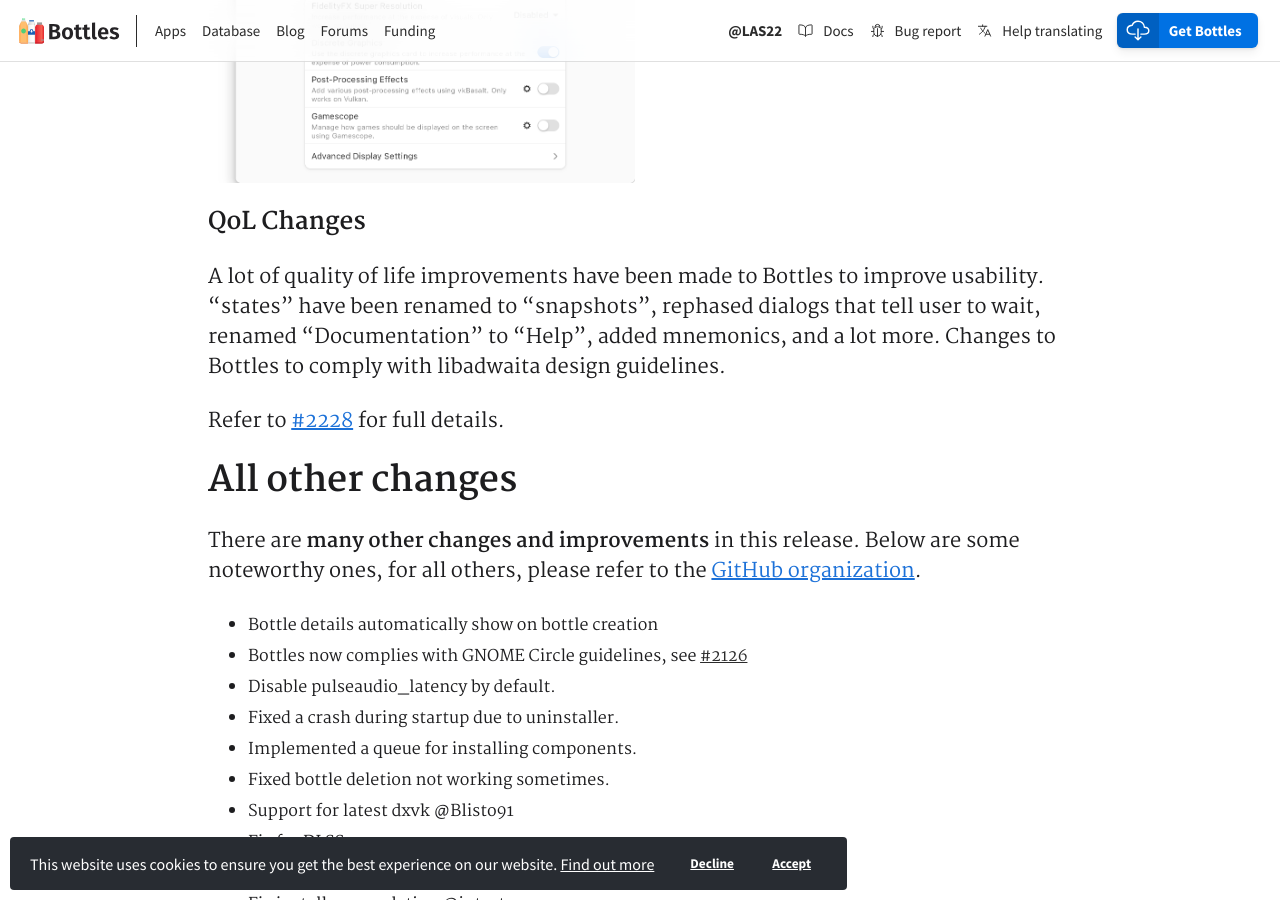
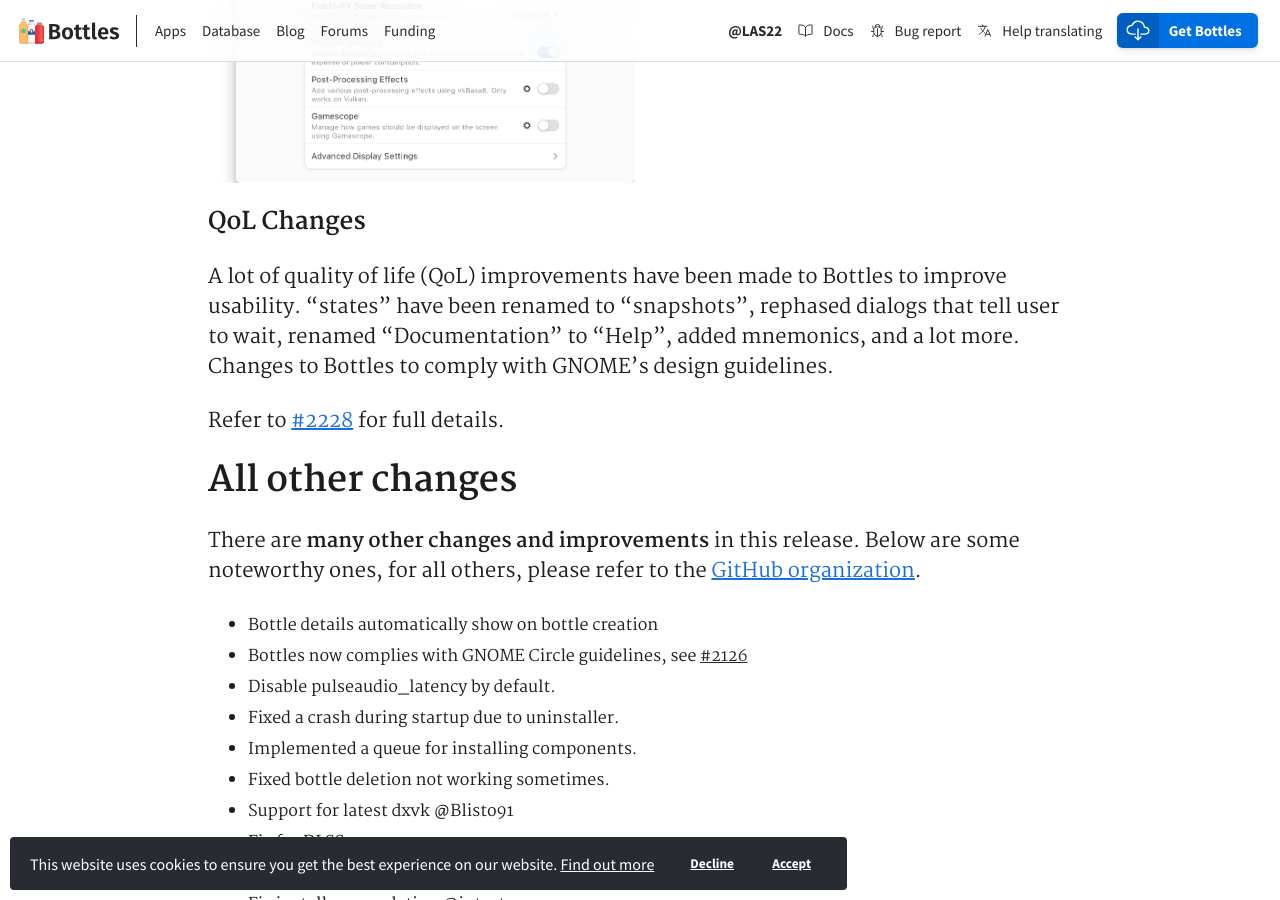
Before and after one commit to bottlesdevs/website, a Jekyll site: the page built from _posts/2022-11-14-release-2022.11.14.md, in a window 1280 px wide and 900 px high, scrolled down 2036 px. Built offline with Jekyll 4.4.1, drawn with Linux system fonts in a browser that asks for light colours; nearby versions of some CDN libraries; comment, search, counter and statistics services are not loaded.

Commit message:
Update _posts/2022-11-14-release-2022.11.14.md
Co-authored-by: Hari Rana <theevilskeleton@riseup.net>

```diff
--- a/_posts/2022-11-14-release-2022.11.14.md
+++ b/_posts/2022-11-14-release-2022.11.14.md
@@ -53,7 +53,7 @@
 </div>
 
 ### QoL Changes
-A lot of quality of life improvements  have been made to Bottles to improve usability. "states" have been renamed to "snapshots", rephased dialogs that tell user to wait, renamed "Documentation" to "Help", added mnemonics, and a lot more. Changes to Bottles to comply with libadwaita design guidelines.
+A lot of quality of life (QoL) improvements have been made to Bottles to improve usability. "states" have been renamed to "snapshots", rephased dialogs that tell user to wait, renamed "Documentation" to "Help", added mnemonics, and a lot more. Changes to Bottles to comply with GNOME's design guidelines.
 
 Refer to [#2228](https://github.com/bottlesdevs/Bottles/pull/2228) for full details.
 
```
